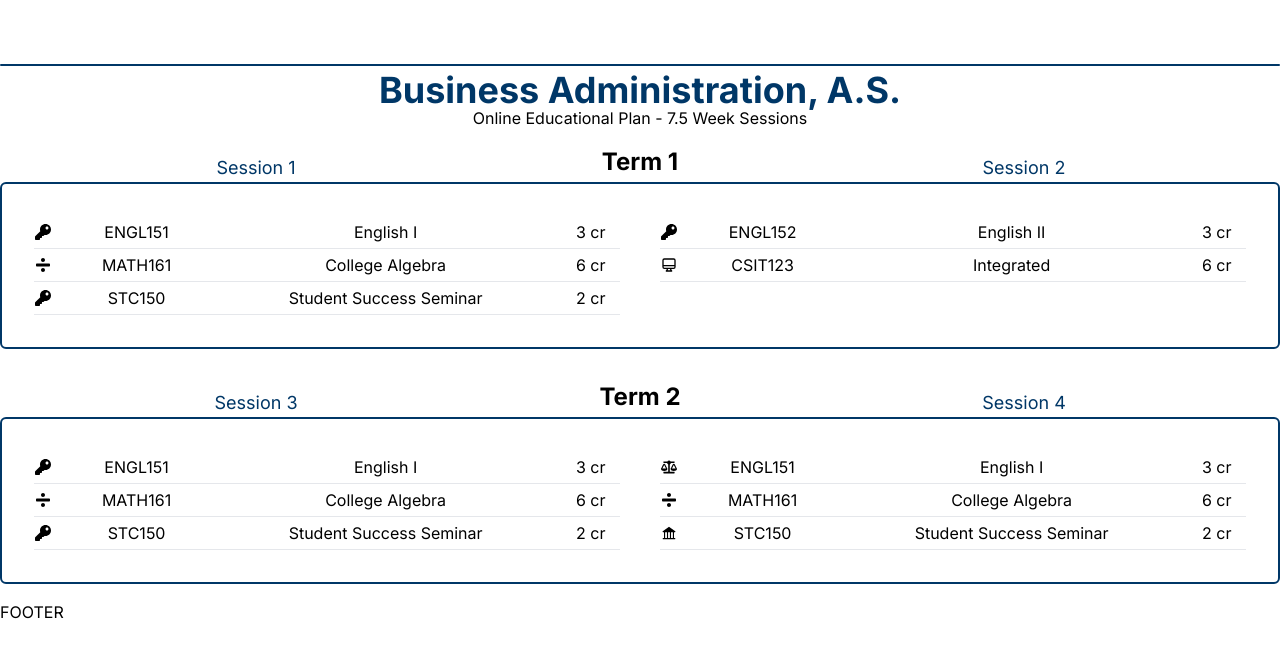
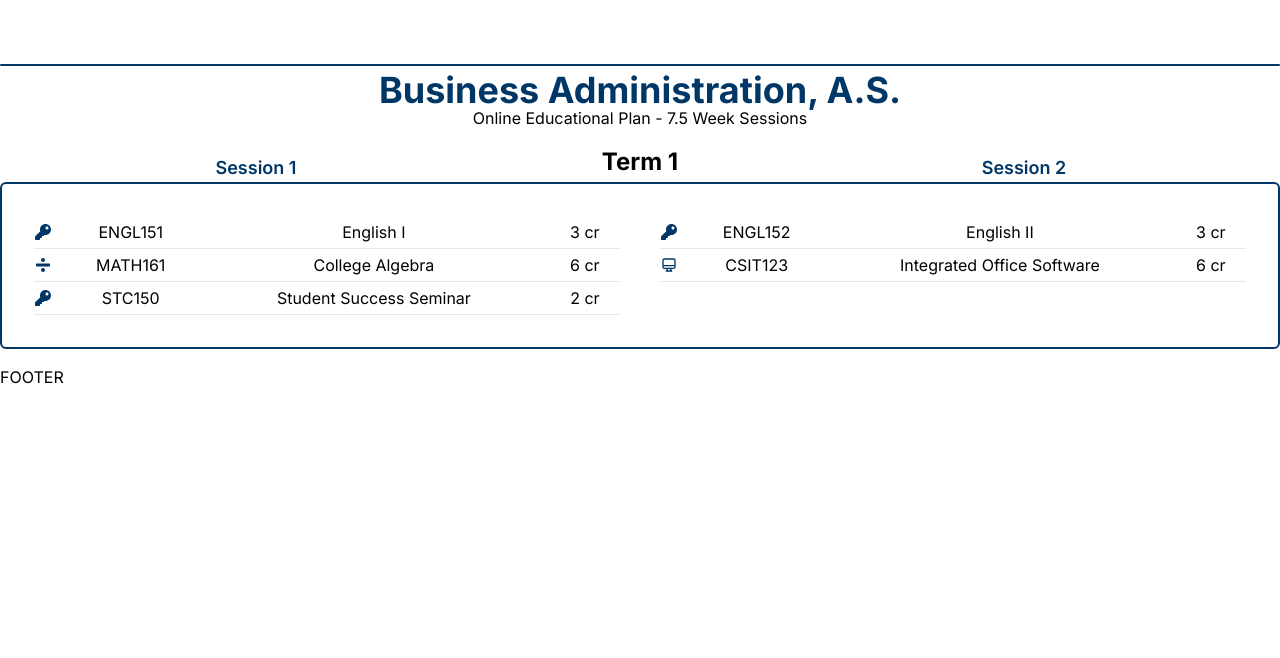
Before and after one commit to OCCeLearning/program-plans, a Next.js app: page /business-administration-as in a window 1280 px wide. Shown: the top 658 px of the page. Built offline with nearby package versions, Linux system fonts and the light colour scheme.

Commit message:
added icons array

```diff
--- a/data/programs.json
+++ b/data/programs.json
@@ -13,19 +13,19 @@
               "title": "Session 1",
               "courses": [
                 {
-                  "icon": "key",
+                  "icons": ["key"],
                   "code": "ENGL151",
                   "title": "English I",
                   "credits": 3
                 },
                 {
-                  "icon": "gmat",
+                  "icons": ["gmat"],
                   "code": "MATH161",
                   "title": "College Algebra",
                   "credits": 6
                 },
                 {
-                  "icon": "key",
+                  "icons": ["key"],
                   "code": "STC150",
                   "title": "Student Success Seminar",
                   "credits": 2
@@ -36,67 +36,16 @@
               "title": "Session 2",
               "courses": [
                 {
-                  "icon": "key",
+                  "icons": ["key"],
                   "code": "ENGL152",
                   "title": "English II",
                   "credits": 3
                 },
                 {
-                  "icon": "tech",
+                  "icons": ["tech"],
                   "code": "CSIT123",
-                  "title": "Integrated",
+                  "title": "Integrated Office Software",
                   "credits": 6
-                }
-              ]
-            }
-          ]
-        },
-        {
-          "title": "Term 2",
-          "sessions": [
-            {
-              "title": "Session 3",
-              "courses": [
-                {
-                  "icon": "key",
-                  "code": "ENGL151",
-                  "title": "English I",
-                  "credits": 3
-                },
-                {
-                  "icon": "gmat",
-                  "code": "MATH161",
-                  "title": "College Algebra",
-                  "credits": 6
-                },
-                {
-                  "icon": "key",
-                  "code": "STC150",
-                  "title": "Student Success Seminar",
-                  "credits": 2
-                }
-              ]
-            },
-            {
-              "title": "Session 4",
-              "courses": [
-                {
-                  "icon": "gsoc",
-                  "code": "ENGL151",
-                  "title": "English I",
-                  "credits": 3
-                },
-                {
-                  "icon": "gmat",
-                  "code": "MATH161",
-                  "title": "College Algebra",
-                  "credits": 6
-                },
-                {
-                  "icon": "ghis",
-                  "code": "STC150",
-                  "title": "Student Success Seminar",
-                  "credits": 2
                 }
               ]
             }
--- a/pages/[slug].js
+++ b/pages/[slug].js
@@ -19,7 +19,7 @@ const inter = Inter({ subsets: ['latin'] })
 export default function Home(props) {
   const [program] = props.program
   const { title, terms, slug } = program
-  const icons = {
+  const reactIcons = {
     key: FaKey,
     gmat: FaDivide,
     tech: HiOutlineDesktopComputer,
@@ -52,12 +52,12 @@ export default function Home(props) {
                   {term.title}
                 </h2>
                 <h3
-                  className={`col-span-2 order-1 text-lg text-ocean-blue pt-2`}
+                  className={`col-span-2 order-1 text-lg font-semibold text-ocean-blue pt-2`}
                 >
                   {term.sessions[0].title}
                 </h3>
                 <h3
-                  className={`col-span-2 order-5 text-lg text-ocean-blue pt-2`}
+                  className={`col-span-2 order-5 text-lg font-semibold text-ocean-blue pt-2`}
                 >
                   {term.sessions[1].title}
                 </h3>
@@ -89,20 +89,63 @@ export default function Home(props) {
                               <tbody>
                                 {session.courses.length > 0 &&
                                   session.courses.map((course, k) => {
-                                    const Icon = icons[course.icon]
                                     return (
                                       <tr
                                         key={`${slug}-term-${i}-session-${j}-course-${k}`}
                                         className={`border-b`}
                                       >
-                                        <td className="w-[5%] py-2">
-                                          <Icon />
+                                        <td className="w-[5%] py-2 ">
+                                          {course.icons.length > 0 &&
+                                            course.icons.map((item, l) => {
+                                              const Icon = reactIcons[item]
+                                              let label
+                                              switch (item) {
+                                                case 'pe':
+                                                  label = 'Program Elective'
+                                                  break
+                                                case 'elective':
+                                                  label = 'Elective'
+                                                  break
+                                                case 'gcom':
+                                                  label = 'Communications'
+                                                  break
+                                                case 'gdiv':
+                                                  label = 'Diversity'
+                                                  break
+                                                case 'ghis':
+                                                  label = 'History'
+                                                  break
+                                                case 'ghum':
+                                                  label = 'Humanities'
+                                                  break
+                                                case 'gmat':
+                                                  label = 'Mathematics'
+                                                  break
+                                                case 'gscl':
+                                                  label = 'Lab Science'
+                                                  break
+                                                case 'gsoc':
+                                                  label = 'Social Science'
+                                                  break
+                                                default:
+                                                  label = 'Program Requirement'
+                                              }
+                                              return (
+                                                <Icon
+                                                  key={`${slug}-term-${i}-session-${j}-course-${k}-icon-${l}`}
+                                                  className={`text-ocean-blue ${
+                                                    l > 0 && `mt-2`
+                                                  }`}
+                                                  aria-label={label}
+                                                />
+                                              )
+                                            })}
                                         </td>
                                         <td>{course.code}</td>
                                         <td className="w-[60%]">
                                           {course.title}
                                         </td>
-                                        <td className="w-[10%]">{`${course.credits} cr`}</td>
+                                        <td className="w-[12%]">{`${course.credits} cr`}</td>
                                       </tr>
                                     )
                                   })}
@@ -117,7 +160,7 @@ export default function Home(props) {
             </section>
           ))}
       </main>
-      <footer>FOOTER</footer>
+      <footer className={`mt-auto`}>FOOTER</footer>
     </div>
   )
 }
```
